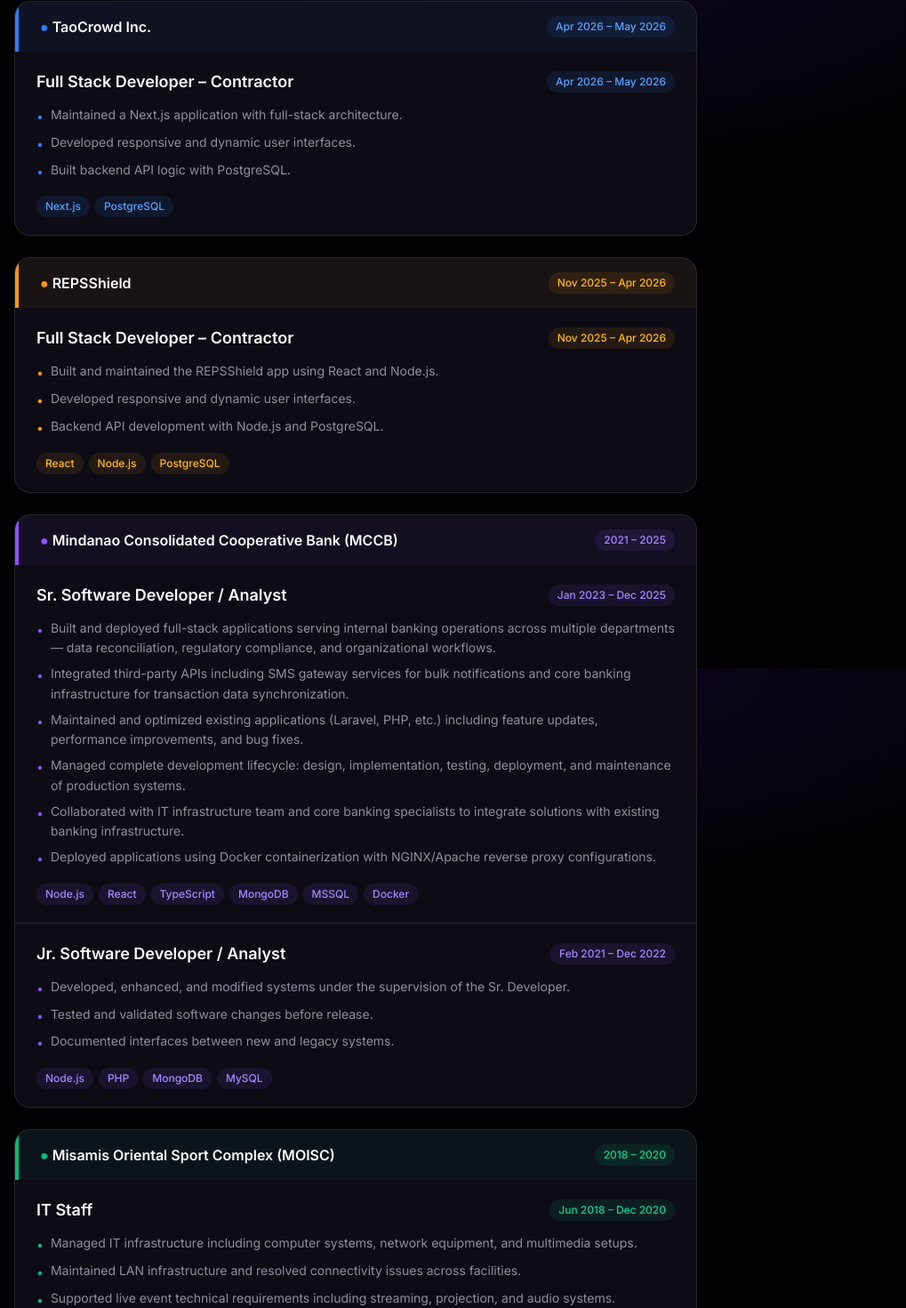
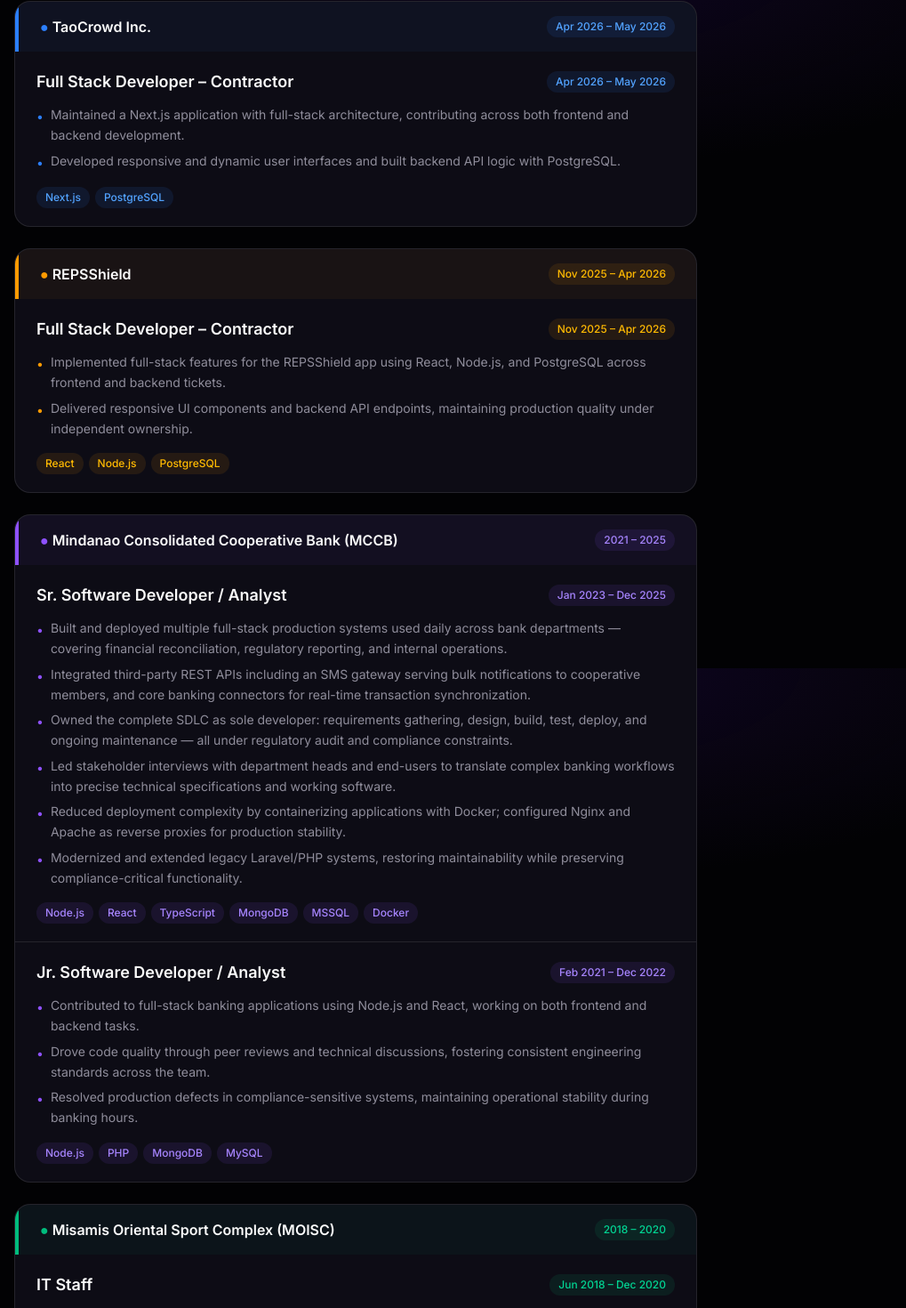
Before and after one commit to jeamiel03019893/portfolio, a React (Vite) app: page / in a window 1280 px wide. Shown: the part 1649-3119 px from the top of the page at 89% size, without its empty margins (0-1019 px from the left). Built offline with nearby package versions, Linux system fonts and the light colour scheme.

Commit message:
Sync experience job descriptions with CV
Co-Authored-By: Claude Sonnet 4.6 <noreply@anthropic.com>

```diff
--- a/src/components/sections/Experience.tsx
+++ b/src/components/sections/Experience.tsx
@@ -46,9 +46,8 @@ const experiences = [
 				title: 'Full Stack Developer – Contractor',
 				period: 'Apr 2026 – May 2026',
 				bullets: [
-	                'Maintained a Next.js application with full-stack architecture.',
-	                'Developed responsive and dynamic user interfaces.',
-	                'Built backend API logic with PostgreSQL.',
+					'Maintained a Next.js application with full-stack architecture, contributing across both frontend and backend development.',
+					'Developed responsive and dynamic user interfaces and built backend API logic with PostgreSQL.',
 				],
 				tags: ['Next.js', 'PostgreSQL'],
 			},
@@ -63,9 +62,8 @@ const experiences = [
 				title: 'Full Stack Developer – Contractor',
 				period: 'Nov 2025 – Apr 2026',
 				bullets: [
-					'Built and maintained the REPSShield app using React and Node.js.',
-					'Developed responsive and dynamic user interfaces.',
-					'Backend API development with Node.js and PostgreSQL.',
+					'Implemented full-stack features for the REPSShield app using React, Node.js, and PostgreSQL across frontend and backend tickets.',
+					'Delivered responsive UI components and backend API endpoints, maintaining production quality under independent ownership.',
 				],
 				tags: ['React', 'Node.js', 'PostgreSQL'],
 			},
@@ -80,12 +78,12 @@ const experiences = [
 				title: 'Sr. Software Developer / Analyst',
 				period: 'Jan 2023 – Dec 2025',
 				bullets: [
-					'Built and deployed full-stack applications serving internal banking operations across multiple departments — data reconciliation, regulatory compliance, and organizational workflows.',
-					'Integrated third-party APIs including SMS gateway services for bulk notifications and core banking infrastructure for transaction data synchronization.',
-					'Maintained and optimized existing applications (Laravel, PHP, etc.) including feature updates, performance improvements, and bug fixes.',
-					'Managed complete development lifecycle: design, implementation, testing, deployment, and maintenance of production systems.',
-					'Collaborated with IT infrastructure team and core banking specialists to integrate solutions with existing banking infrastructure.',
-					'Deployed applications using Docker containerization with NGINX/Apache reverse proxy configurations.',
+					'Built and deployed multiple full-stack production systems used daily across bank departments — covering financial reconciliation, regulatory reporting, and internal operations.',
+					'Integrated third-party REST APIs including an SMS gateway serving bulk notifications to cooperative members, and core banking connectors for real-time transaction synchronization.',
+					'Owned the complete SDLC as sole developer: requirements gathering, design, build, test, deploy, and ongoing maintenance — all under regulatory audit and compliance constraints.',
+					'Led stakeholder interviews with department heads and end-users to translate complex banking workflows into precise technical specifications and working software.',
+					'Reduced deployment complexity by containerizing applications with Docker; configured Nginx and Apache as reverse proxies for production stability.',
+					'Modernized and extended legacy Laravel/PHP systems, restoring maintainability while preserving compliance-critical functionality.',
 				],
 				tags: [
 					'Node.js',
@@ -100,9 +98,9 @@ const experiences = [
 				title: 'Jr. Software Developer / Analyst',
 				period: 'Feb 2021 – Dec 2022',
 				bullets: [
-					'Developed, enhanced, and modified systems under the supervision of the Sr. Developer.',
-					'Tested and validated software changes before release.',
-					'Documented interfaces between new and legacy systems.',
+					'Contributed to full-stack banking applications using Node.js and React, working on both frontend and backend tasks.',
+					'Drove code quality through peer reviews and technical discussions, fostering consistent engineering standards across the team.',
+					'Resolved production defects in compliance-sensitive systems, maintaining operational stability during banking hours.',
 				],
 				tags: ['Node.js', 'PHP', 'MongoDB', 'MySQL'],
 			},
@@ -117,9 +115,8 @@ const experiences = [
 				title: 'IT Staff',
 				period: 'Jun 2018 – Dec 2020',
 				bullets: [
-					'Managed IT infrastructure including computer systems, network equipment, and multimedia setups.',
-					'Maintained LAN infrastructure and resolved connectivity issues across facilities.',
-					'Supported live event technical requirements including streaming, projection, and audio systems.',
+					'Administered the facility\'s IT infrastructure — computers, network equipment, and multimedia systems — keeping systems operational across daily facility operations.',
+					'Set up and operated technical requirements for live events including streaming, projection, and audio systems.',
 				],
 				tags: ['Networking', 'LAN', 'Hardware', 'Multimedia'],
 			},
```
Lines whose indentation alone changed are shown as unchanged.
